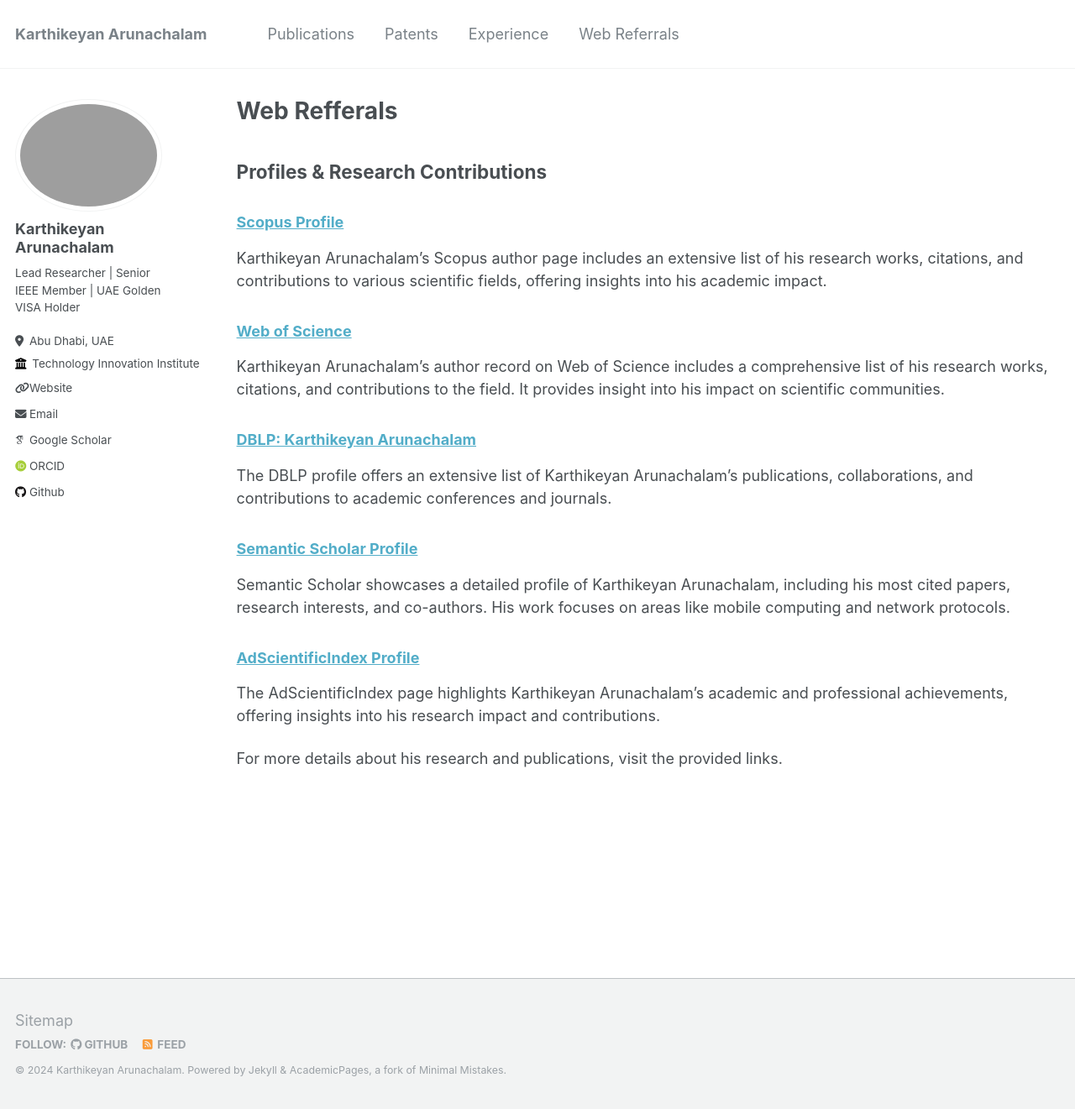
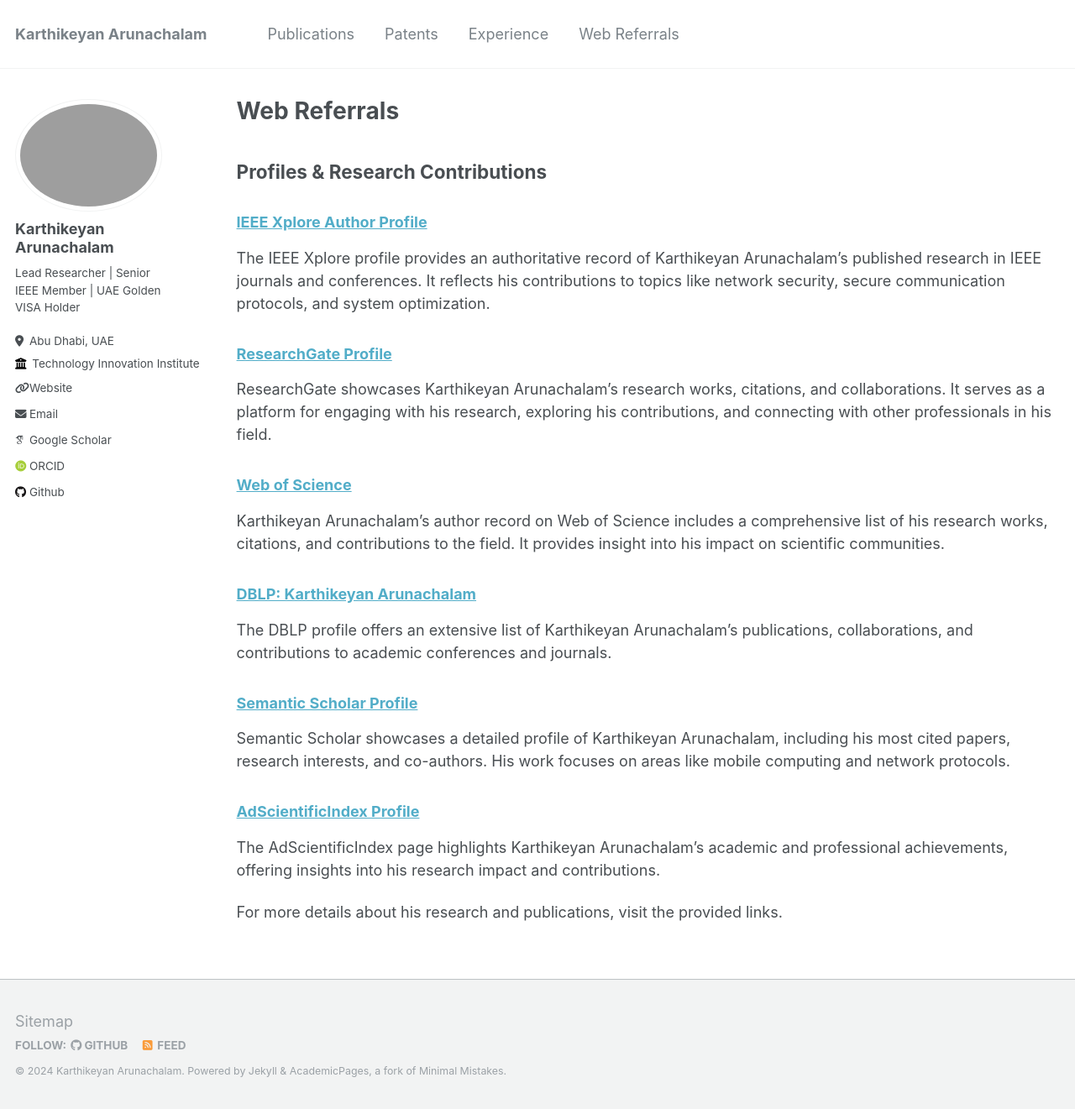
Before and after one commit to karthikeyansct/karthikeyansct.github.io, a Jekyll site: the page built from _pages/web-referral.md, in a window 1280 px wide and 1321 px high. Shown: the whole window at 84% size. Built offline with Jekyll 4.4.1, drawn with Linux system fonts in a browser that asks for light colours; some web fonts are replaced.

Commit message:
Update web-referral.md

```diff
--- a/_pages/web-referral.md
+++ b/_pages/web-referral.md
@@ -1,14 +1,17 @@
 ---
 layout: archive
-title: "Web Refferals"
+title: "Web Referrals"
 permalink: /web-referral/
 author_profile: true
 ---
 
 ## Profiles & Research Contributions
 
-### [Scopus Profile](https://www.scopus.com/authid/detail.uri?authorId=57202739171)
-Karthikeyan Arunachalam's Scopus author page includes an extensive list of his research works, citations, and contributions to various scientific fields, offering insights into his academic impact.
+### [IEEE Xplore Author Profile](https://ieeexplore.ieee.org/author/37086397373)
+The IEEE Xplore profile provides an authoritative record of Karthikeyan Arunachalam's published research in IEEE journals and conferences. It reflects his contributions to topics like network security, secure communication protocols, and system optimization.
+
+### [ResearchGate Profile](https://www.researchgate.net/profile/Karthikeyan-Arunachalam-2)
+ResearchGate showcases Karthikeyan Arunachalam's research works, citations, and collaborations. It serves as a platform for engaging with his research, exploring his contributions, and connecting with other professionals in his field.
 
 ### [Web of Science](https://www.webofscience.com/wos/author/record/AAD-3081-2020)
 Karthikeyan Arunachalam's author record on Web of Science includes a comprehensive list of his research works, citations, and contributions to the field. It provides insight into his impact on scientific communities.
@@ -22,4 +25,5 @@ Semantic Scholar showcases a detailed profile of Karthikeyan Arunachalam, includ
 ### [AdScientificIndex Profile](https://www.adscientificindex.com/scientist/karthikeyan-arunachalam/4597477)
 The AdScientificIndex page highlights Karthikeyan Arunachalam's academic and professional achievements, offering insights into his research impact and contributions.
 
+
 For more details about his research and publications, visit the provided links.
```
